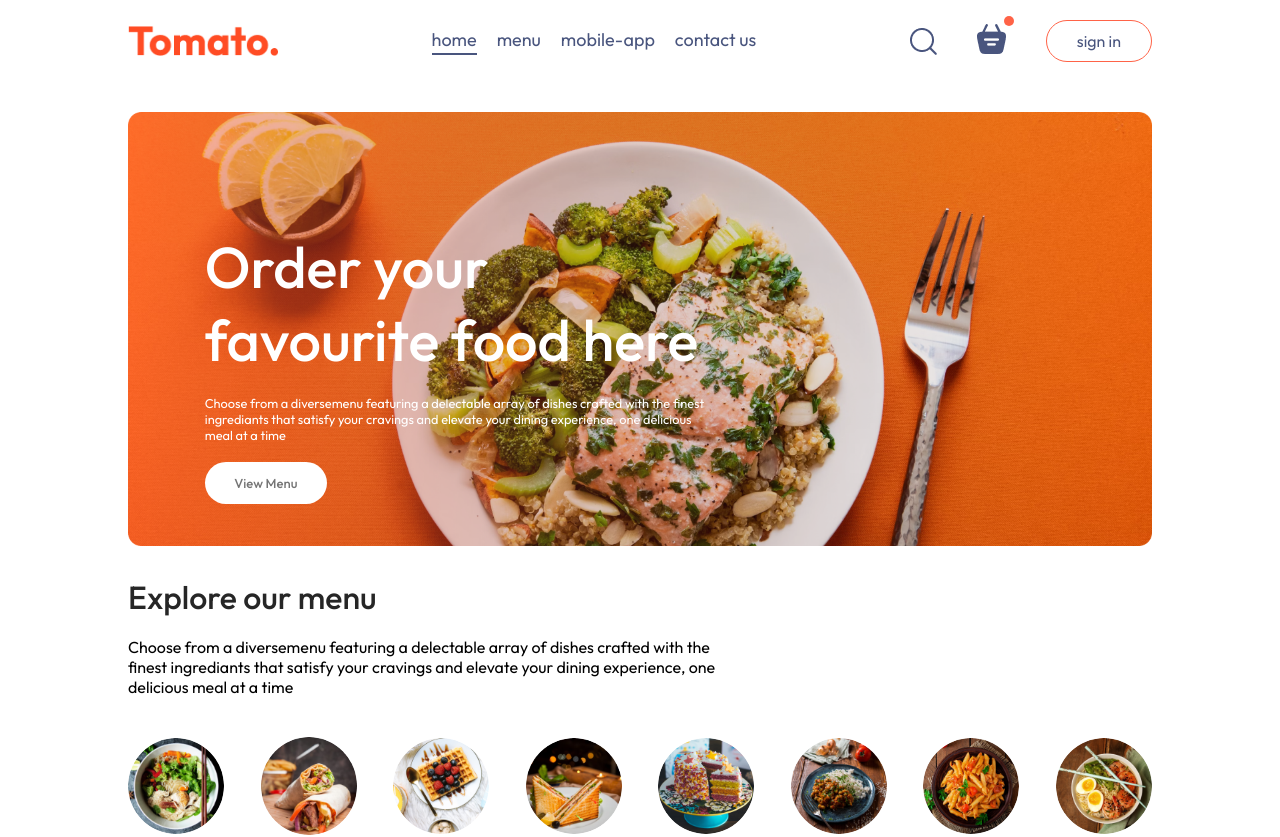
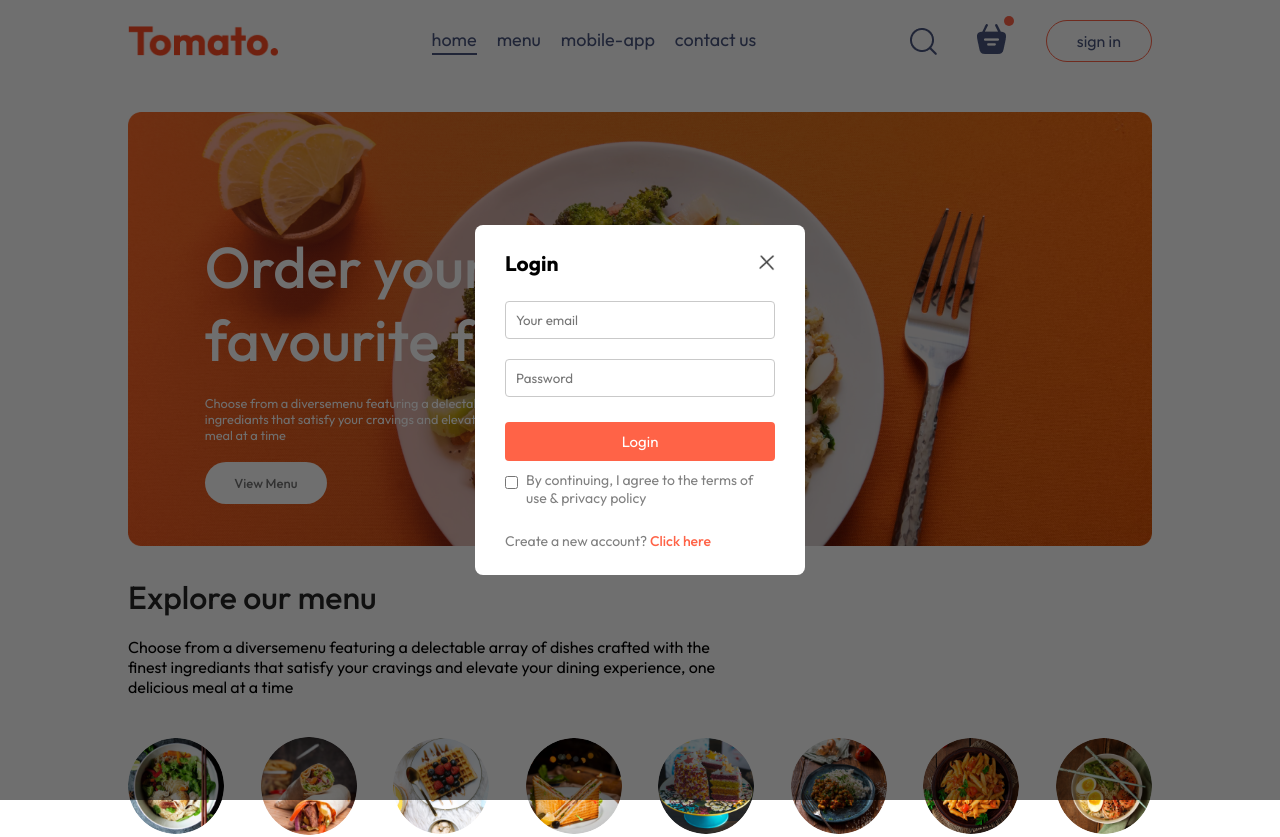
Before and after one commit to HasangiComplex/Food-Delivery-App-Front-end-, a React (Vite) app: page / in a window 1280 px wide. Shown: the top 837 px of the page. Built offline with nearby package versions, Linux system fonts and the light colour scheme.

Commit message:
completed the login form dashboard

```diff
--- a/src/App.jsx
+++ b/src/App.jsx
@@ -1,19 +1,25 @@
 // type rfce and press Enter
 
-import React from 'react'
+import React , {useState}from 'react'
 import Navbar from './components/Navbar/Navbar'
 import { Route, Routes } from 'react-router-dom'
 import Home from './pages/Home/Home'
 import Cart from "./pages/Cart/Cart"
 import PlaceOrder from "./pages/PlaceOrder/PlcaOrder"
 import Footer from './components/Footer/Footer'
+import LoginPopup from '././components/LoginPopup/LoginPopup'
 
 
 function App() {
+
+  const [showLogin,setShowLogin] = useState(true)
+
+
   return (
     <>
+    {showLogin ? <LoginPopup  setShowLogin={setShowLogin}/> :  <></>}
       <div className='app'>
-        <Navbar />
+        <Navbar setShowLogin = {setShowLogin}/>
         <Routes>
           <Route path="/" element={<Home />} />
           <Route path="/cart" element={<Cart />} />
--- /dev/null
+++ b/src/components/LoginPopup/LoginPopup.css
@@ -0,0 +1,69 @@
+.login-popup{
+    position: absolute;
+    z-index: 1;
+    width: 100%;
+    height: 100%;
+    background-color: #00000090;
+    display: grid;
+}
+.login-popup-container{
+    place-self: center;
+    width: max(23vw,330px);
+    color: #808080;
+    background-color: white;
+    display: flex;
+    flex-direction: column;
+    gap: 25px;
+    padding: 25px 30px;
+    border-radius: 8px;
+    font-size: 14px;
+    animation: fadeIn 0.5s
+}
+.login-poup-title{
+    display: flex;
+    justify-content: space-between;
+    align-items: center;
+    color:black;
+}
+.login-poup-title img {
+    width: 16px;
+    cursor: pointer;
+}
+
+.login-popup-inputs{
+    display: flex;
+    flex-direction: column;
+    gap: 20px;
+}
+
+.login-popup-inputs input{
+    outline: none;
+    border: 1px solid #c9c9c9;
+    padding: 10px;
+    border-radius: 4px;
+}
+.login-popup-container button{
+    border: none;
+    padding: 10px;
+    border-radius: 4px;
+    color: white;
+    background-color: tomato;
+    font-size: 15px;
+    cursor: pointer;
+}
+.login-popup-condition{
+    display: flex;
+    align-items: start;
+    gap: 8px;
+    margin-top:  -15px;
+
+}
+
+.login-popup-condition input {
+    margin-top: 5px;
+}
+.login-popup p span {
+    color: tomato;
+    font-weight: 500;
+    cursor: pointer;
+}
--- /dev/null
+++ b/src/components/LoginPopup/LoginPopup.jsx
@@ -0,0 +1,34 @@
+import React, { useState } from 'react'
+import './LoginPopup.css'
+import { assets } from '../../assets/assets'
+
+const LoginPopup = ({ setShowLogin }) => {
+    const [currentState, setCurrentState] = useState("Login")
+    return (
+        <div className='login-popup'>
+            <form action="" className="login-popup-container">
+                <div className="login-poup-title">
+                    <h2>{currentState}</h2>
+                    <img onClick={() => setShowLogin(false)} src={assets.cross_icon} alt="" />
+                </div>
+                <div className="login-popup-inputs">
+                    {currentState === "Login" ? <></> : <input type="text" placeholder='Your name' required />}
+
+                    <input type="text" placeholder='Your email' required />
+                    <input type="password" placeholder="Password" required />
+                </div>
+                <button>{currentState === "Sign up" ? "Create account" : "Login"}</button>
+                <div className="login-popup-condition">
+                    <input type="checkbox" required />
+                    <p>By continuing, I agree to the terms of use & privacy policy</p>
+                </div>
+                {currentState === "Login"
+                    ? <p>Create a new account? <span onClick={() => setCurrentState("Sign up")}>Click here</span></p>
+                    : <p>Already have an account? <span onClick={() => setCurrentState("Login")}>Login here</span></p>
+                }
+            </form>
+        </div>
+    )
+}
+
+export default LoginPopup
--- a/src/components/Navbar/Navbar.jsx
+++ b/src/components/Navbar/Navbar.jsx
@@ -3,7 +3,7 @@
 import {assets} from '../../assets/assets'
 import {Link} from "react-router-dom"
 
-const Navbar = () =>{
+const Navbar = ({setShowLogin}) =>{
 
   const [menu,setMenu] = useState("home")
 
@@ -22,7 +22,7 @@
                 <img src={assets.basket_icon}  alt=""/>
                 <div className="dot"></div>
              </div>
-             <button>sign in</button>
+             <button onClick={() => setShowLogin(prevState=> !prevState)}>sign in</button>
           </div>
         </div>
     )
```
